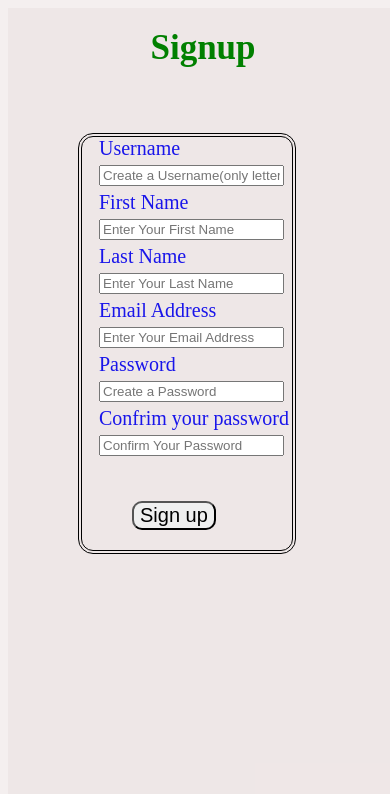
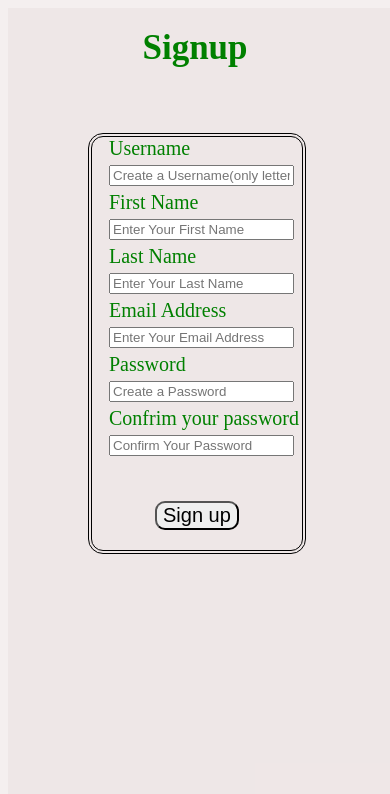
Before and after one commit to dsoolagillu-divya/Napsinfra.pvt.ltd, a Django app: page /signup in a window 390 px wide. Shown: the top 794 px of the page. Run offline with Django 5.2, Linux system fonts and the light colour scheme.

Commit message:
Updated Django code and UI changes

```diff
--- a/templates/authentication/signup.html
+++ b/templates/authentication/signup.html
@@ -35,6 +35,11 @@
         font-size: 35px;
         color: green;
     }
+    @media screen and (max-width:600px){
+        .title{
+            margin-left:-16px;
+        }
+    }
     form{
         border: 4px double black;
         display: inline-block;
@@ -49,7 +54,7 @@
     @media screen and (max-width:600px){
         form{
             margin-top: 30px;
-            margin-left: 70px;
+            margin-left: 80px;
             font-size: 20px;
             width: 200px;
             padding-left: 10px;
@@ -70,7 +75,7 @@
             margin-top: 5px;
            margin-bottom: 5px;
            margin-left: 7px;
-           color: rgb(25, 21, 234);
+           color: green;
 
 
         }
@@ -85,7 +90,7 @@
     }
     @media screen and (max-width:600px){
         .b{
-        margin-left: 40px;
+        margin-left: 53px;
         font-size: 20px;
 
     }
```
Also changed, not shown: templates/authentication/index.html (+6 -6 lines).
